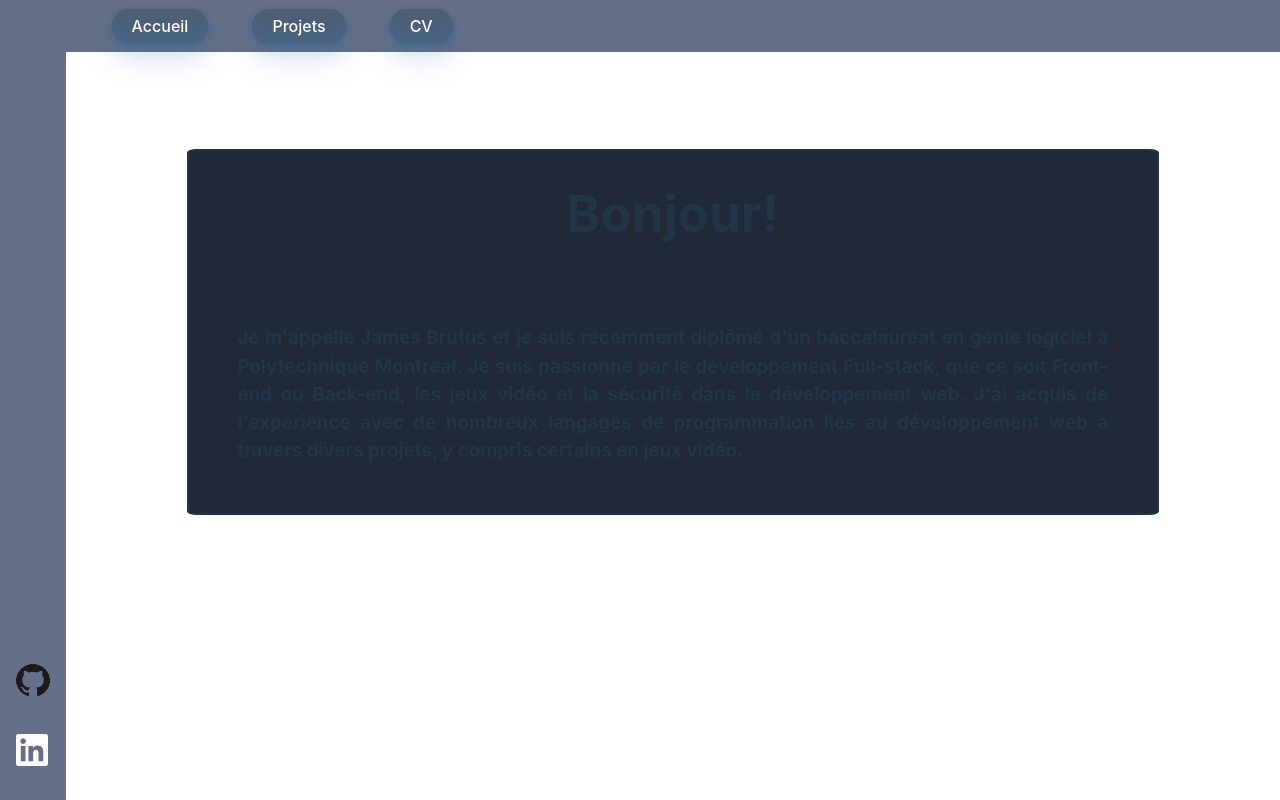
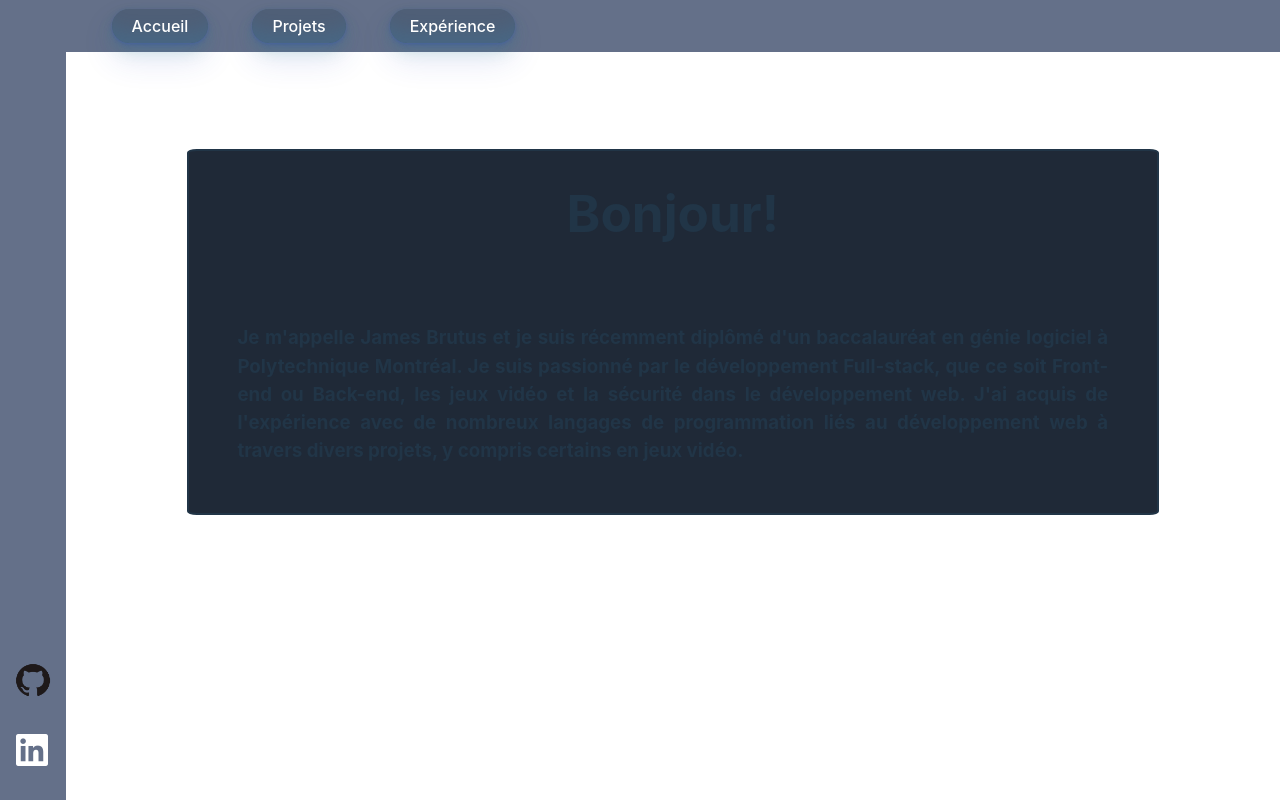
Before and after one commit to jammy312/Porfolio, a React (Vite) app: page / in a window 1280 px wide. Built offline with nearby package versions, Linux system fonts and the light colour scheme.

Commit message:
update resume to experience

```diff
--- a/src/App.tsx
+++ b/src/App.tsx
@@ -6,7 +6,7 @@ import Home from './Page/Home'
 import Projects from './Page/Projects'
 import { AnimatePresence } from 'framer-motion'
 import Description from './Page/Description'
-import Resume from './Page/Resume'
+import Experience from './Page/Experience'
 
 function App() {
   const location = useLocation();
@@ -22,7 +22,7 @@ function App() {
                 <Route path='/home' element = {<Home/>} />
                 <Route path='/projects' element = {<Projects/>} />
                 <Route path='/description' element = {<Description/>} />
-                <Route path='/Resume' element = {<Resume/>} />
+                <Route path='/Experience' element = {<Experience/>} />
             </Routes>
       </AnimatePresence>
       </div>
--- a/src/Components/Header/UpSide.tsx
+++ b/src/Components/Header/UpSide.tsx
@@ -12,7 +12,7 @@ function UpSide() {
             <div className="up-space">
                 <NormalButton Name={t("home")} url='/Home'/>
                 <NormalButton Name={t("projects")} url='/Projects'/>
-                <NormalButton Name={t("resume")} url='/Resume'/>
+                <NormalButton Name={t("experience")} url='/Experience'/>
 
             </div>
         </div>
--- a/src/Page/Resume.tsx
+++ b/src/Page/Experience.tsx
@@ -1,9 +1,9 @@
 import { useTranslation } from "react-i18next";
 import GetResumeData from "../Components/Data/GetResumeData";
 import Transition from "../Components/Transition";
-import '../styles/Resume.css'
+import '../styles/Experience.css'
 
-function Resume(){
+function Experience(){
     const data = GetResumeData();
     const schoolIcon = '/assets/Images/School.png';
     const workIcon:string = '/assets/Images/work.png';
@@ -42,4 +42,4 @@ function Resume(){
     </div>)
 }
 
-export default Transition(Resume)
+export default Transition(Experience)
--- a/src/i18n/en/translation.json
+++ b/src/i18n/en/translation.json
@@ -5,7 +5,7 @@
     "description": "Description",
     "backToProjects": "Back to projects",
     "home": "Home",
-    "resume": "Resume",
+    "experience": "Experience",
     "projects": "Projects",
     "searchHere": "Search here...",
     "tags": "Tags",
--- a/src/i18n/fr/translation.json
+++ b/src/i18n/fr/translation.json
@@ -5,7 +5,7 @@
     "description": "Description",
     "backToProjects": "Retour aux projets",
     "home": "Accueil",
-    "resume": "CV",
+    "experience": "Expérience",
     "projects": "Projets",
     "searchHere": "Rechercher ici...",
     "tags": "Étiquettes",
```
Also changed, not shown: src/styles/Experience.css (renamed from src/styles/Resume.css).
